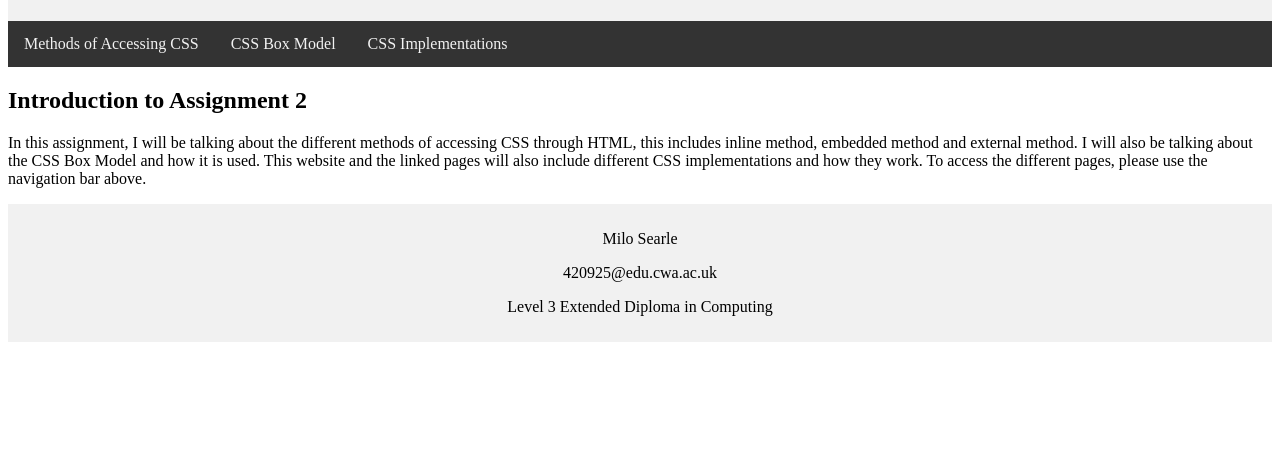
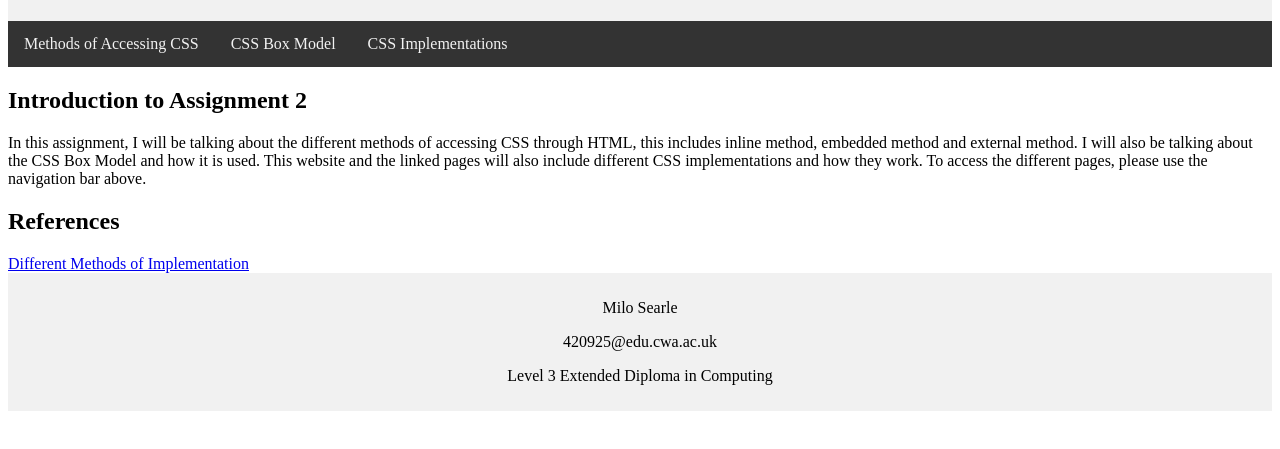
Before and after one commit to MiloSearle/assignment2, a plain HTML site: page index.html in a window 1280 px wide. Shown: the part 107-556 px from the top of the page. Drawn offline with Linux system fonts and the light colour scheme.

Commit message:
references

```diff
--- a/index.html
+++ b/index.html
@@ -57,6 +57,8 @@
             <div class = "column">
                 <h2>Introduction to Assignment 2</h2>
                 <p>In this assignment, I will be talking about the different methods of accessing CSS through HTML, this includes inline method, embedded method and external method. I will also be talking about the CSS Box Model and how it is used. This website and the linked pages will also include different CSS implementations and how they work. To access the different pages, please use the navigation bar above.</p>
+                <h2>References</h2>
+                <a href = "https://www.hostinger.com/tutorials/difference-between-inline-external-and-internal-css#Inline-CSS">Different Methods of Implementation</a>
             </div>
         </div>
 
```
